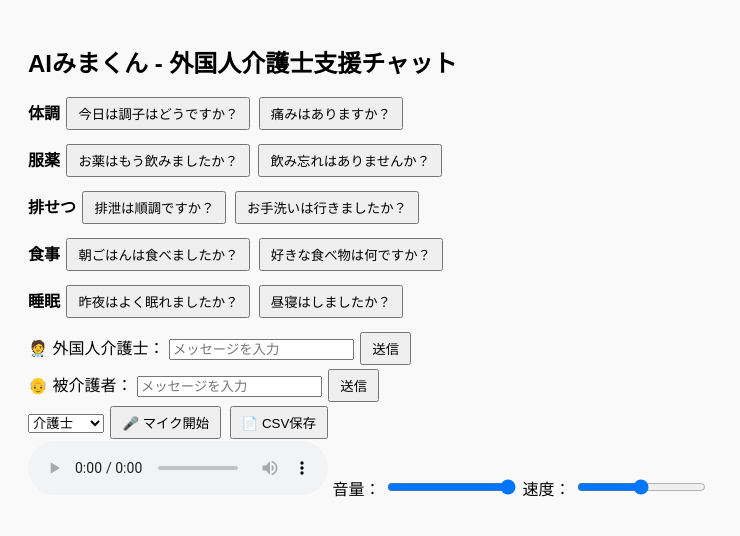
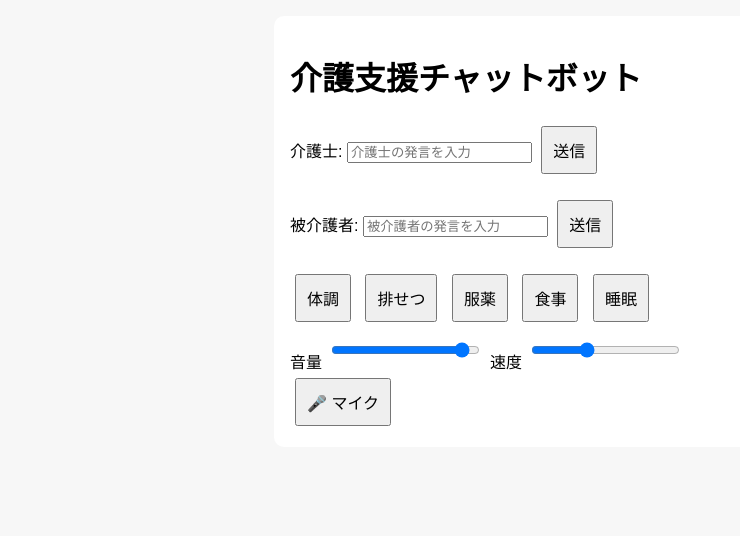
Before and after one commit to MitsunoriFukuchi692/KigosienChatbot_0621, a Flask app: page / in a window 1280 px wide. Shown: the top 536 px of the page, without its empty margins (0-740 px from the left). Run offline with Flask 3, Linux system fonts and the light colour scheme.

Commit message:
Fix: 最新テンプレート・音声機能・UI調整

```diff
--- a/static/css/styles.css
+++ b/static/css/styles.css
@@ -1,36 +1,35 @@
 
 body {
-    font-family: 'Arial', sans-serif;
-    padding: 20px;
-    background: #f9f9f9;
+  font-family: sans-serif;
+  background-color: #f7f7f7;
+  margin: 0;
+  padding: 0;
 }
-h1 {
-    font-size: 24px;
+
+.container {
+  max-width: 700px;
+  margin: auto;
+  padding: 1rem;
+  background-color: #fff;
+  border-radius: 10px;
+  margin-top: 1rem;
 }
-.template-buttons div {
-    margin: 10px 0;
+
+.input-section {
+  margin-bottom: 1rem;
 }
+
+.template-buttons button,
+.voice-controls input,
 button {
-    margin: 2px;
-    padding: 5px 10px;
+  margin: 5px;
+  padding: 10px;
+  font-size: 16px;
 }
-textarea {
-    width: 95%;
-    margin-top: 10px;
+
+.chat-message {
+  margin: 0.5rem 0;
+  padding: 0.5rem;
+  background-color: #eee;
+  border-radius: 5px;
 }
-#chat-response {
-    margin: 10px 0;
-    padding: 10px;
-    background: #fff;
-    border: 1px solid #ccc;
-}
-@media screen and (max-width: 600px) {
-    button {
-        display: block;
-        width: 100%;
-        margin: 4px 0;
-    }
-    textarea {
-        width: 100%;
-    }
-}
--- a/static/js/chatbot.js
+++ b/static/js/chatbot.js
@@ -1,46 +1,53 @@
 
-function setMessage(text) {
-    document.getElementById("user-input").value = text;
-    speakText(text);
+let volume = 1;
+let rate = 1;
+
+document.getElementById("volumeSlider").addEventListener("input", (e) => {
+  volume = parseFloat(e.target.value);
+});
+
+document.getElementById("rateSlider").addEventListener("input", (e) => {
+  rate = parseFloat(e.target.value);
+});
+
+function speakText(text) {
+  const utterance = new SpeechSynthesisUtterance(text);
+  utterance.volume = volume;
+  utterance.rate = rate;
+  speechSynthesis.speak(utterance);
 }
 
-function sendMessage() {
-    const input = document.getElementById("user-input").value;
-    if (!input) return;
-    document.getElementById("chat-response").innerText = "送信中...";
-    fetch("/chat", {
-        method: "POST",
-        headers: {"Content-Type": "application/json"},
-        body: JSON.stringify({message: input})
-    })
-    .then(res => res.json())
-    .then(data => {
-        document.getElementById("chat-response").innerText = data.response;
-        speakText(data.response);
-    });
+function sendMessage(sender) {
+  const inputId = sender === "caregiver" ? "caregiverInput" : "patientInput";
+  const input = document.getElementById(inputId);
+  const message = input.value.trim();
+  if (!message) return;
+  appendMessage(sender, message);
+  speakText(message);
+  input.value = "";
 }
 
-function explainTerm() {
-    const input = document.getElementById("user-input").value;
-    if (!input) return;
-    fetch("/explain", {
-        method: "POST",
-        headers: {"Content-Type": "application/json"},
-        body: JSON.stringify({term: input})
-    })
-    .then(res => res.json())
-    .then(data => {
-        document.getElementById("chat-response").innerText = data.explanation;
-        speakText(data.explanation);
-    });
+function sendTemplate(category) {
+  const message = `[${category}] テンプレート発言です`;
+  appendMessage("template", message);
+  speakText(message);
 }
 
-function speakText(text) {
-    const utterance = new SpeechSynthesisUtterance(text);
-    const volume = parseFloat(document.getElementById("volume").value);
-    const rate = parseFloat(document.getElementById("rate").value);
-    utterance.volume = volume;
-    utterance.rate = rate;
-    utterance.lang = "ja-JP";
-    window.speechSynthesis.speak(utterance);
+function appendMessage(sender, message) {
+  const container = document.getElementById("chatContainer");
+  const div = document.createElement("div");
+  div.className = "chat-message";
+  div.textContent = sender + ": " + message;
+  container.appendChild(div);
 }
+
+// 音声認識
+function startRecognition() {
+  const recognition = new (window.SpeechRecognition || window.webkitSpeechRecognition)();
+  recognition.lang = 'ja-JP';
+  recognition.start();
+  recognition.onresult = function (event) {
+    const transcript = event.results[0][0].transcript;
+    document.getElementById("caregiverInput").value = transcript;
+  };
+}
--- a/templates/index.html
+++ b/templates/index.html
@@ -2,68 +2,44 @@
 <!DOCTYPE html>
 <html lang="ja">
 <head>
-  <meta charset="UTF-8">
-  <title>AIみまくん - 外国人介護士支援チャット</title>
-  <link rel="stylesheet" href="/static/css/styles.css">
+  <meta charset="UTF-8" />
+  <meta name="viewport" content="width=device-width, initial-scale=1.0"/>
+  <title>介護支援チャットボット</title>
+  <link rel="stylesheet" href="/static/css/styles.css" />
 </head>
 <body>
-  <h1>AIみまくん - 外国人介護士支援チャット</h1>
-
-  <div class="template-buttons">
-    <div>
-      <strong>体調</strong>
-      <button onclick="sendTemplate('今日は調子はどうですか？')">今日は調子はどうですか？</button>
-      <button onclick="sendTemplate('痛みはありますか？')">痛みはありますか？</button>
-    </div>
-    <div>
-      <strong>服薬</strong>
-      <button onclick="sendTemplate('お薬はもう飲みましたか？')">お薬はもう飲みましたか？</button>
-      <button onclick="sendTemplate('飲み忘れはありませんか？')">飲み忘れはありませんか？</button>
-    </div>
-    <div>
-      <strong>排せつ</strong>
-      <button onclick="sendTemplate('排泄は順調ですか？')">排泄は順調ですか？</button>
-      <button onclick="sendTemplate('お手洗いは行きましたか？')">お手洗いは行きましたか？</button>
-    </div>
-    <div>
-      <strong>食事</strong>
-      <button onclick="sendTemplate('朝ごはんは食べましたか？')">朝ごはんは食べましたか？</button>
-      <button onclick="sendTemplate('好きな食べ物は何ですか？')">好きな食べ物は何ですか？</button>
-    </div>
-    <div>
-      <strong>睡眠</strong>
-      <button onclick="sendTemplate('昨夜はよく眠れましたか？')">昨夜はよく眠れましたか？</button>
-      <button onclick="sendTemplate('昼寝はしましたか？')">昼寝はしましたか？</button>
-    </div>
-  </div>
-
-  <div class="chat-container">
-    <div>
-      <label>🧑‍⚕️ 外国人介護士：</label>
-      <input type="text" id="input-caregiver" placeholder="メッセージを入力">
+  <div class="container">
+    <h1>介護支援チャットボット</h1>
+    <div class="input-section">
+      <label for="caregiverInput">介護士:</label>
+      <input type="text" id="caregiverInput" placeholder="介護士の発言を入力" />
       <button onclick="sendMessage('caregiver')">送信</button>
     </div>
-    <div>
-      <label>👴 被介護者：</label>
-      <input type="text" id="input-elderly" placeholder="メッセージを入力">
-      <button onclick="sendMessage('elderly')">送信</button>
+    <div class="input-section">
+      <label for="patientInput">被介護者:</label>
+      <input type="text" id="patientInput" placeholder="被介護者の発言を入力" />
+      <button onclick="sendMessage('patient')">送信</button>
     </div>
-    <select id="speaker-role">
-      <option value="caregiver">介護士</option>
-      <option value="elderly">被介護者</option>
-    </select>
-    <button onclick="startRecognition()">🎤 マイク開始</button>
-    <button onclick="saveToCSV()">📄 CSV保存</button>
+
+    <div class="template-buttons">
+      <button onclick="sendTemplate('体調')">体調</button>
+      <button onclick="sendTemplate('排せつ')">排せつ</button>
+      <button onclick="sendTemplate('服薬')">服薬</button>
+      <button onclick="sendTemplate('食事')">食事</button>
+      <button onclick="sendTemplate('睡眠')">睡眠</button>
+    </div>
+
+    <div class="voice-controls">
+      <label>音量</label>
+      <input type="range" id="volumeSlider" min="0" max="1" step="0.1" value="1" />
+      <label>速度</label>
+      <input type="range" id="rateSlider" min="0.5" max="2" step="0.1" value="1" />
+    </div>
+
+    <button onclick="startRecognition()">🎤 マイク</button>
+
+    <div id="chatContainer"></div>
   </div>
-
-  <div>
-    <audio id="audioPlayer" controls></audio>
-    <label for="volumeSlider">音量：</label>
-    <input type="range" id="volumeSlider" min="0" max="1" step="0.1" value="1">
-    <label for="speedSlider">速度：</label>
-    <input type="range" id="speedSlider" min="0.5" max="1.5" step="0.1" value="1">
-  </div>
-
   <script src="/static/js/chatbot.js"></script>
 </body>
 </html>
```
